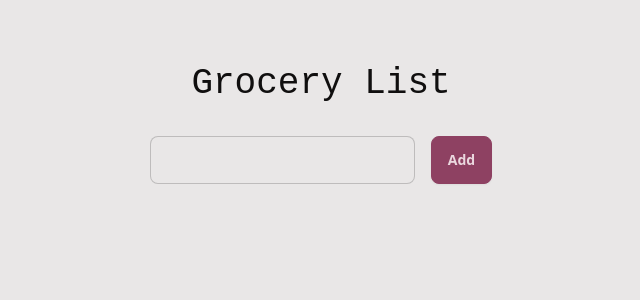
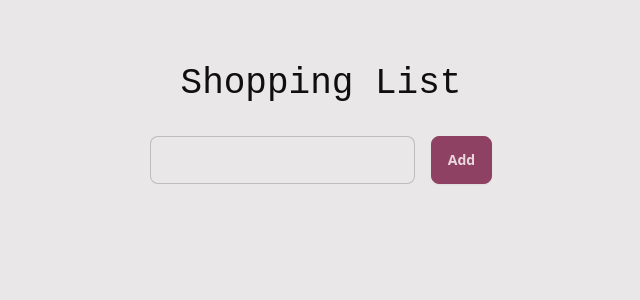
Before and after one commit to nirzon47/grocery-list, a React (Create React App) app: page / in a window 1280 px wide. Shown: the top 300 px of the page, without its empty margins (319-959 px from the left). Built offline with nearby package versions, Linux system fonts and the light colour scheme; a web font is replaced by a local one.

Commit message:
added favicon

```diff
--- a/public/index.html
+++ b/public/index.html
@@ -24,7 +24,7 @@
       work correctly both with client-side routing and a non-root public URL.
       Learn how to configure a non-root public URL by running `npm run build`.
     -->
-		<title>React App</title>
+		<title>Shopping List</title>
 
 		<!-- Google Fonts -->
 		<link rel="preconnect" href="https://fonts.googleapis.com" />
--- a/src/Header.jsx
+++ b/src/Header.jsx
@@ -2,7 +2,7 @@ const Header = () => {
 	return (
 		<header>
 			<h1 className='text-4xl font-medium font-neon text-center lg:mt-8 md:mt-4 mb-8'>
-				Grocery List
+				Shopping List
 			</h1>
 		</header>
 	)
```
Also changed, not shown: 1 other file (tests, documents, lock files or other folders).
